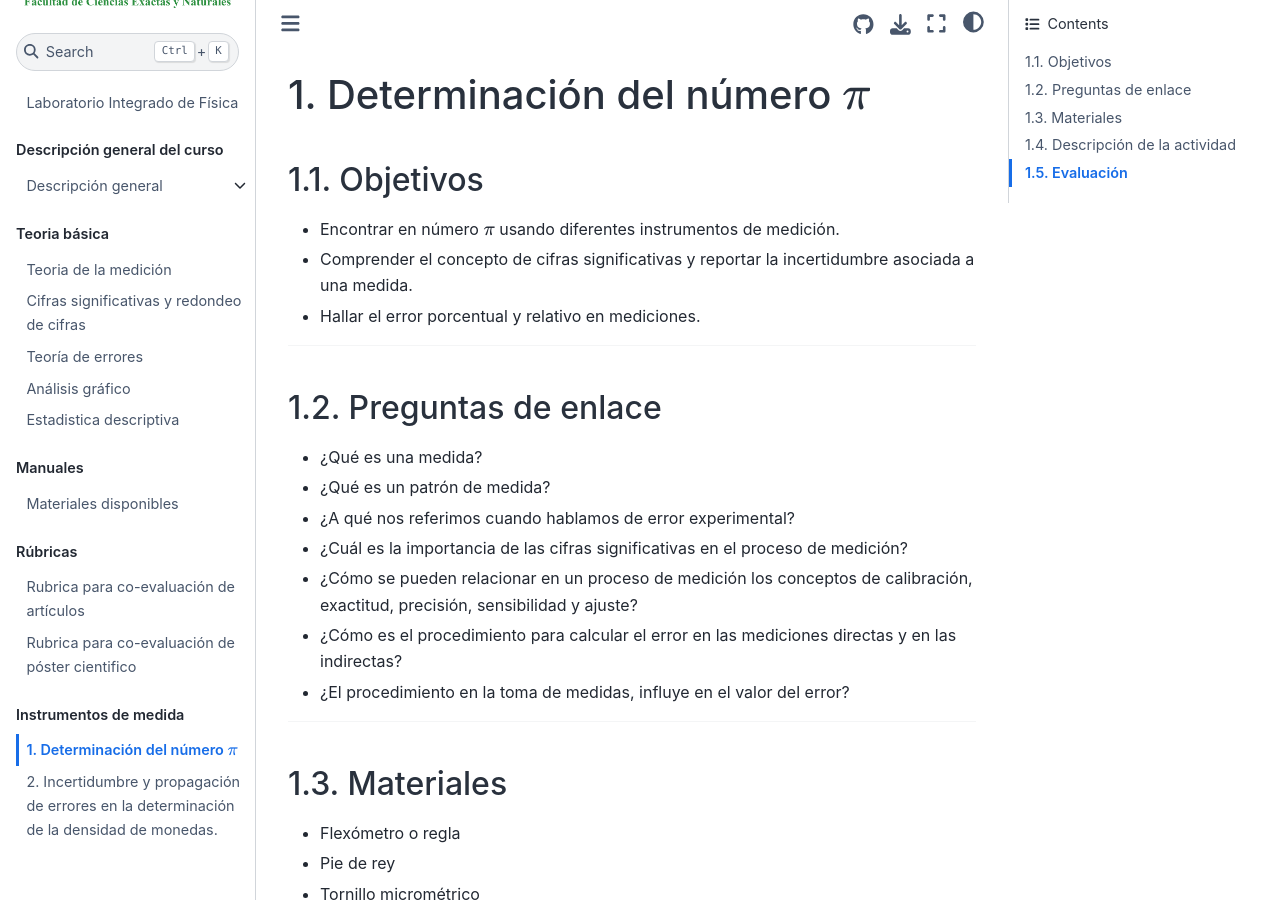
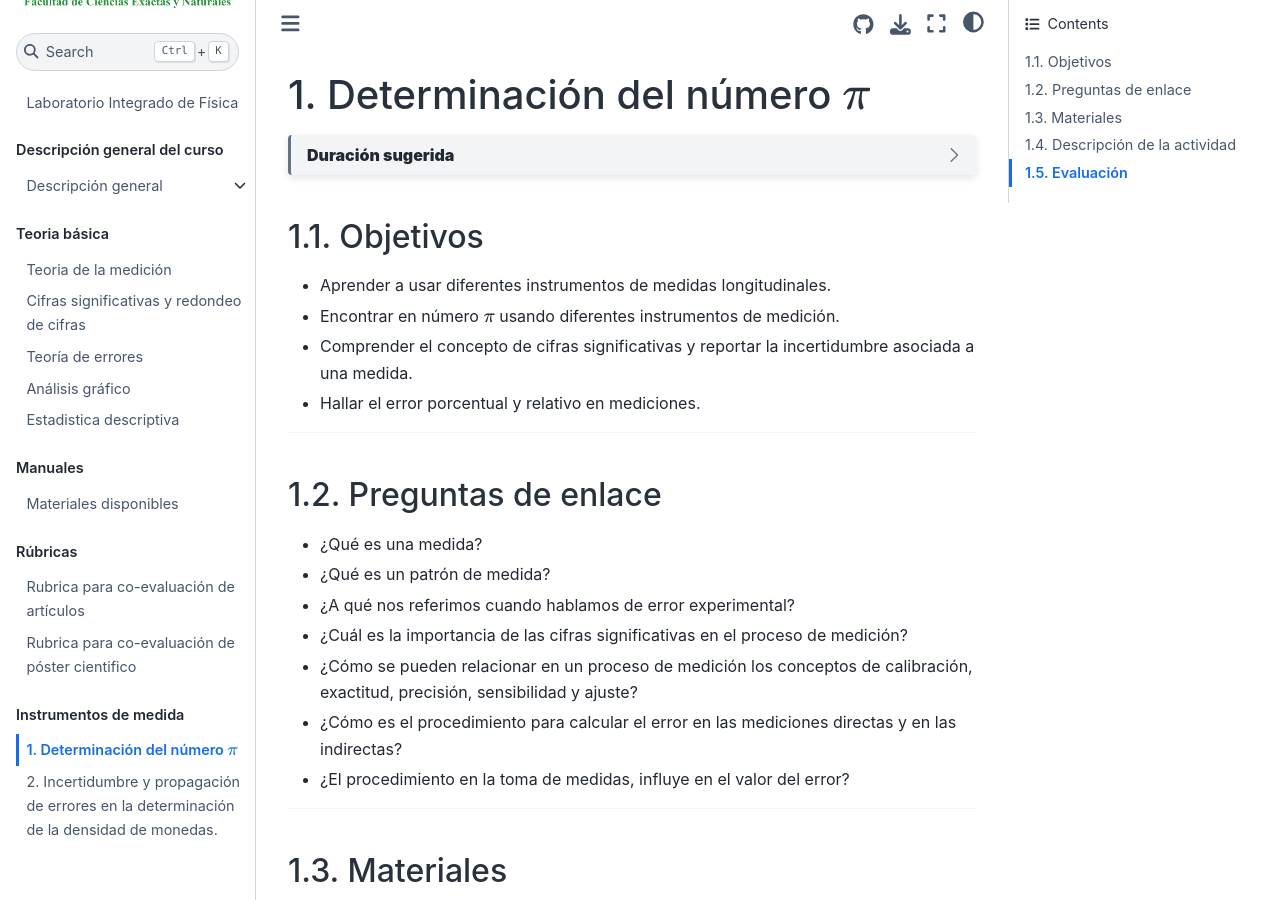
Before and after one commit to jmmarinr/LabIntegrado, a Jupyter Book: the page built from contenido/practicas/numeropi.md, in a window 1280 px wide and 900 px high. Built offline with Jupyter Book 1.0.4 settings and Sphinx 7.4.7 and the Sphinx Book theme 1.1.4, drawn with Linux system fonts in a browser that asks for light colours.

Commit message:
updated content

````diff
--- a/contenido/practicas/numeropi.md
+++ b/contenido/practicas/numeropi.md
@@ -1,6 +1,15 @@
 # Determinación del número $\pi$
 
+```{dropdown} **Duración sugerida**
+<center>
+* 1 semanas (4 horas)
+* 1 semanas (6 horas)
+</center>
+```
+
 ## Objetivos
+
+* Aprender a usar diferentes instrumentos de medidas longitudinales.
 
 * Encontrar en número $\pi$ usando diferentes instrumentos de medición.
 
````
Also changed, not shown: contenido/practicas/monedas.md (+8 -0 lines).
